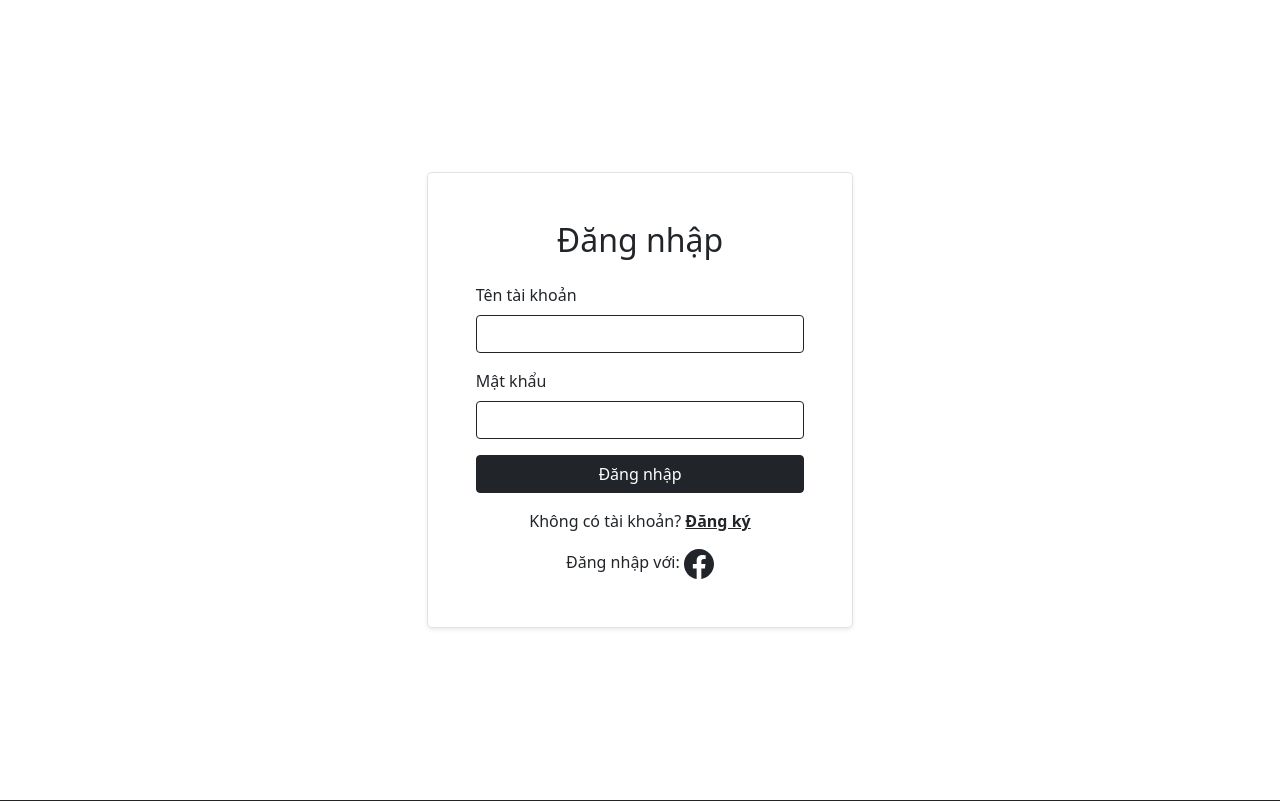
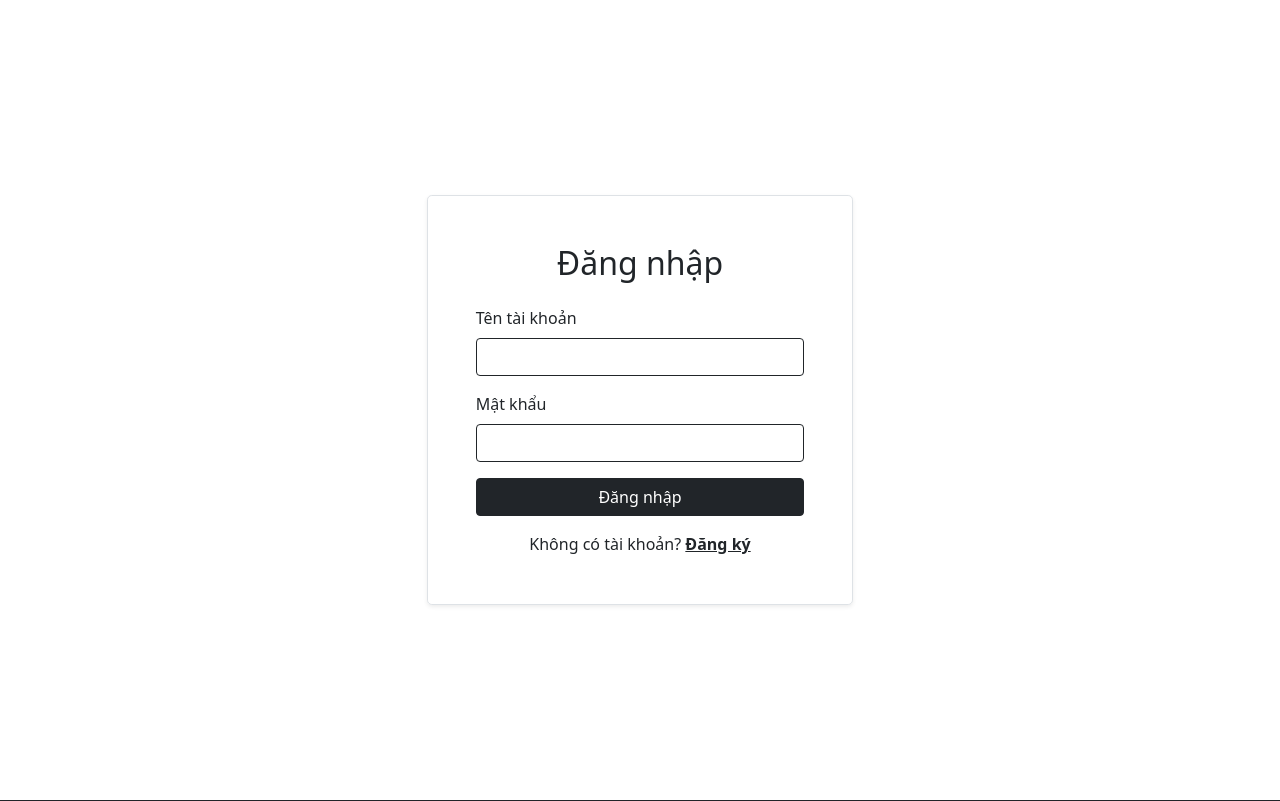
Before and after one commit to Duong1009/webbanvexemphim, a PHP site: page /dangnhap.php in a window 1280 px wide. Shown: the part 114-915 px from the top of the page. Run offline with PHP 8.4, Linux system fonts and the light colour scheme; some libraries are stand-ins or nearby versions.

Commit message:
dang nhap

```diff
--- a/public/views/dangnhap.php
+++ b/public/views/dangnhap.php
@@ -39,14 +39,7 @@ if($_SERVER['REQUEST_METHOD'] == 'POST'){
             <a href="dangky.php" class="text-dark fw-bold">Đăng ký</a>
           </p>
         </div>
-        <div class="mt-3">
 
-          <p class="mb-0  text-center">Đăng nhập với:
-            <svg xmlns="http://www.w3.org/2000/svg" width="30" height="30" fill="currentColor" class="bi bi-facebook" viewBox="0 0 16 16">
-              <path d="M16 8.049c0-4.446-3.582-8.05-8-8.05C3.58 0-.002 3.603-.002 8.05c0 4.017 2.926 7.347 6.75 7.951v-5.625h-2.03V8.05H6.75V6.275c0-2.017 1.195-3.131 3.022-3.131.876 0 1.791.157 1.791.157v1.98h-1.009c-.993 0-1.303.621-1.303 1.258v1.51h2.218l-.354 2.326H9.25V16c3.824-.604 6.75-3.934 6.75-7.951z"/>
-            </svg>
-          </p>
-        </div>
       </div>
     </div>
   </main>
```
